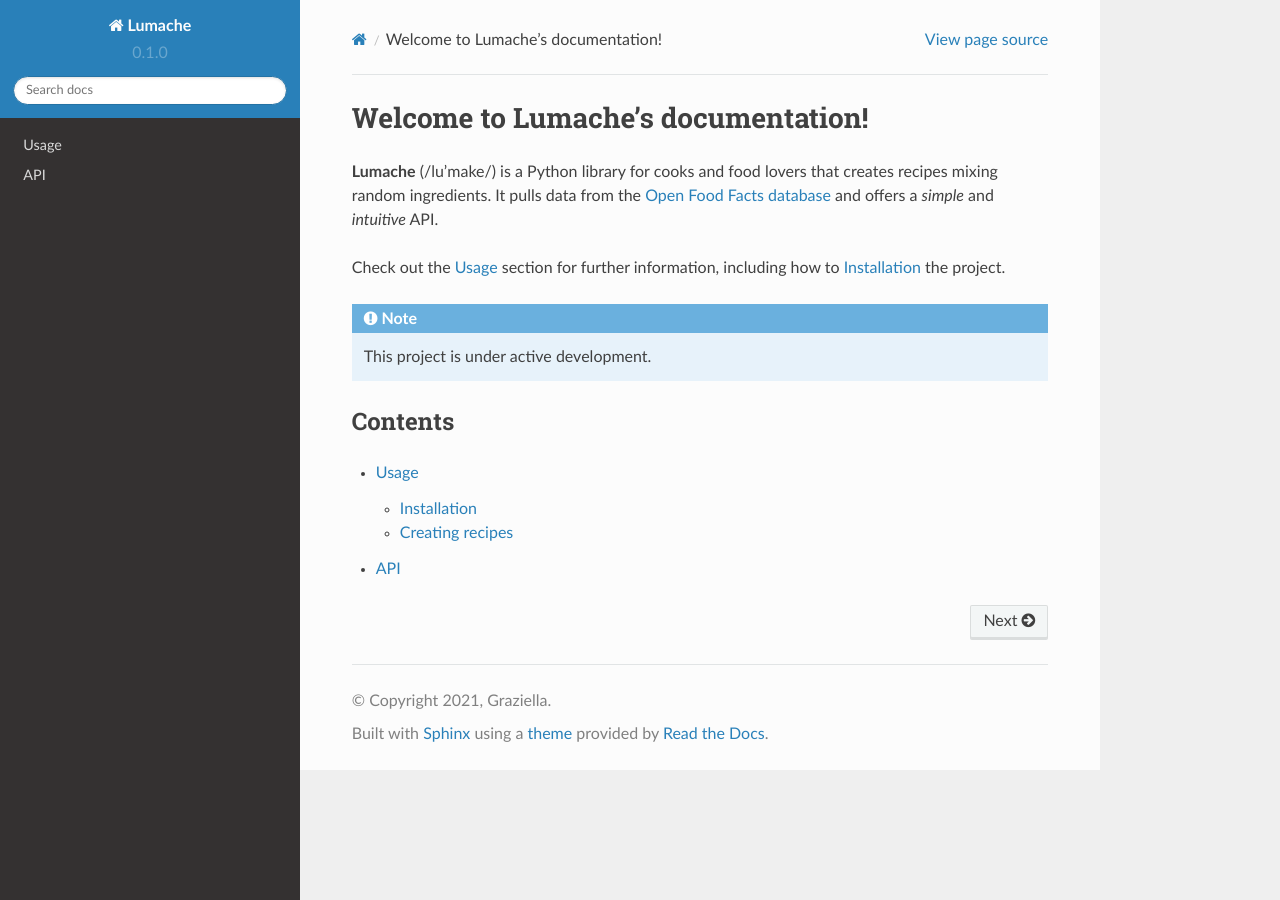
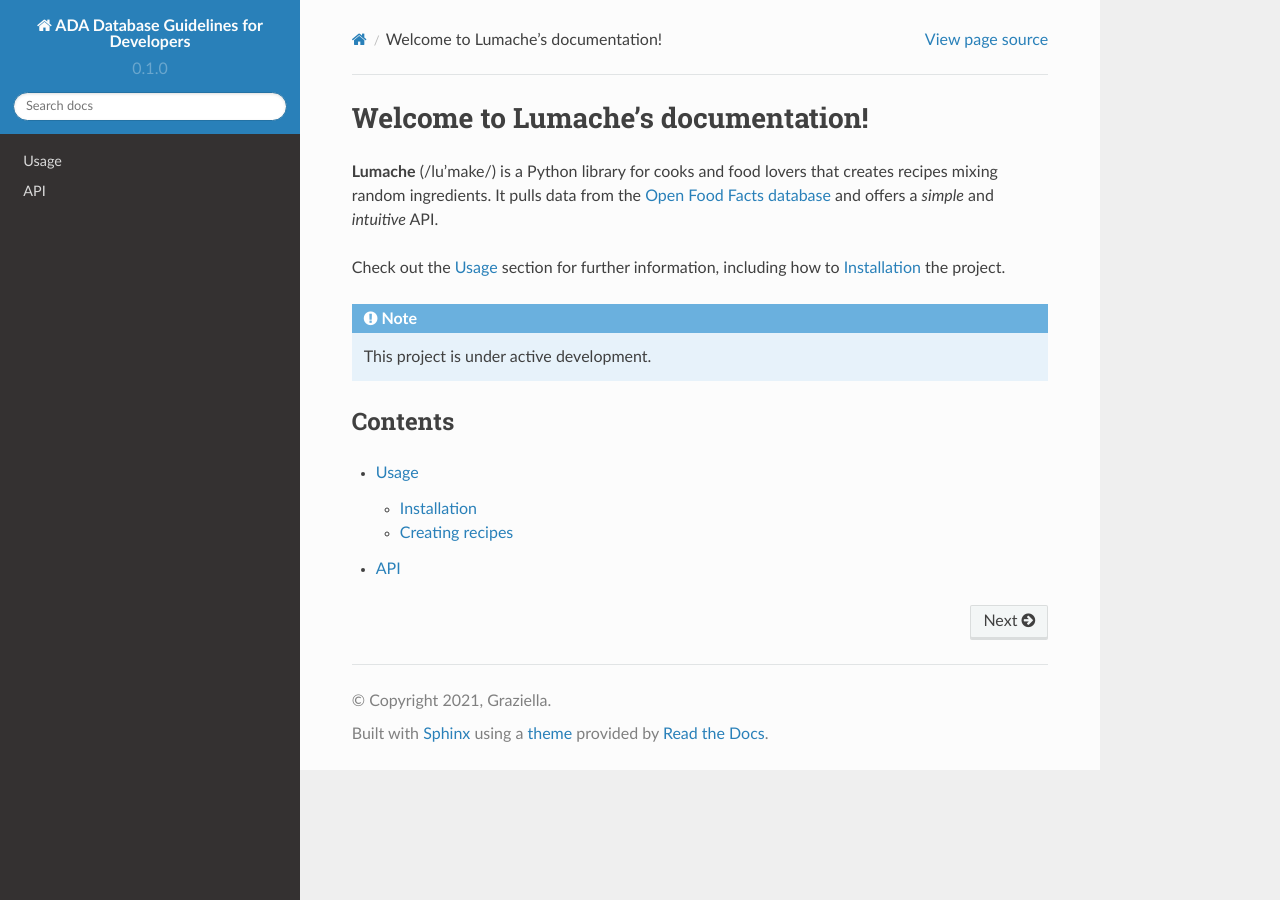
Before and after one commit to amds-ldeo/ada-db-spec, a Sphinx documentation site: the page built from docs/source/index.rst, in a window 1280 px wide. Built offline with Sphinx 7.4.7 and the Read the Docs theme 2.0.0, drawn with Linux system fonts in a browser that asks for light colours.

Commit message:
refactor:update conf.py

```diff
--- a/docs/source/conf.py
+++ b/docs/source/conf.py
@@ -2,7 +2,7 @@
 
 # -- Project information
 
-project = 'Lumache'
+project = 'ADA Database Guidelines for Developers'
 copyright = '2021, Graziella'
 author = 'Graziella'
 
```
